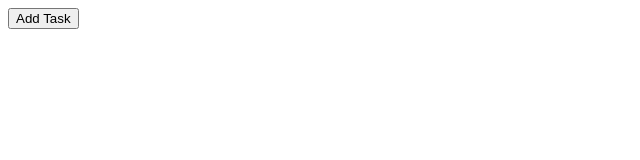
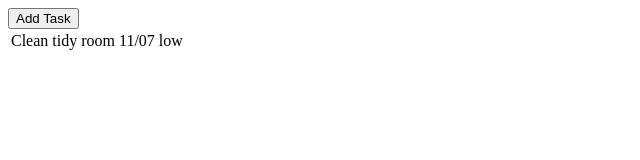
Before and after one commit to RaviP14/todo-list, a website built with webpack: page dist/index.html in a window 1280 px wide. Both pictures are taken after a click on the button "Add Task". Shown: the whole page, without its empty margins (0-640 px from the left). Built offline with nearby package versions, Linux system fonts and the light colour scheme.

Commit message:
Table of todos now populates display when add task is pressed.

```diff
--- a/src/index.js
+++ b/src/index.js
@@ -1,8 +1,14 @@
 import { items } from './item'
 import{ domElements } from './interface'
+import { currentTodo } from './list'
 /*items.addProject('hello','square')
 items.arrProjects[0].addToList('hello','sammy','11','low')
 console.log(items.arrProjects[0].array) */
 
+domElements.btnAddTodo.addEventListener('click', () => {
+    items.addTodo('Clean','tidy room','11/07','low') //replace with form
+    currentTodo.newTodo();
+})
+
 /* access each project todo array example items.arrProjects[0].array */
 console.log('todo')
--- a/src/interface.js
+++ b/src/interface.js
@@ -11,6 +11,15 @@ const domElements = (() => {
     let btnAddTodo = document.createElement('button');
     btnAddTodo.textContent = 'Add Task';
     mainDiv.appendChild(btnAddTodo);
+
+    let tableTodo = document.createElement('table');
+    tableTodo.className = 'tableTodo';
+    mainDiv.appendChild(tableTodo);
+
+    return {
+        tableTodo,
+        btnAddTodo
+    }
 })();
 
 export { domElements }
--- a/src/item.js
+++ b/src/item.js
@@ -14,6 +14,7 @@ const items = (() => {
         let todo = new todoItem (title, description, dueDate, priority)
         console.log(todo)
         arrInbox.push(todo)
+        console.log(arrInbox)
     }
 
     function deleteTodo (n) {
--- /dev/null
+++ b/src/list.js
@@ -0,0 +1,21 @@
+import { domElements } from "./interface";
+import { items } from "./item";
+
+const currentTodo = (() => {
+
+    function newTodo () {
+        for (let i = domElements.tableTodo.rows.length; i < items.arrInbox.length; i++) {
+            let row = domElements.tableTodo.insertRow(i)
+            row.setAttribute('data-key', i)
+            for (let j = 0; j < Object.keys(items.arrInbox[i]).length; j++) {
+                let val = row.insertCell()
+                val.textContent = Object.values(items.arrInbox[i])[j];
+            }
+        }
+    }
+    return {
+        newTodo
+    }
+})();
+
+export { currentTodo }
```
Also changed, not shown: dist/index.html, dist/main.js.
